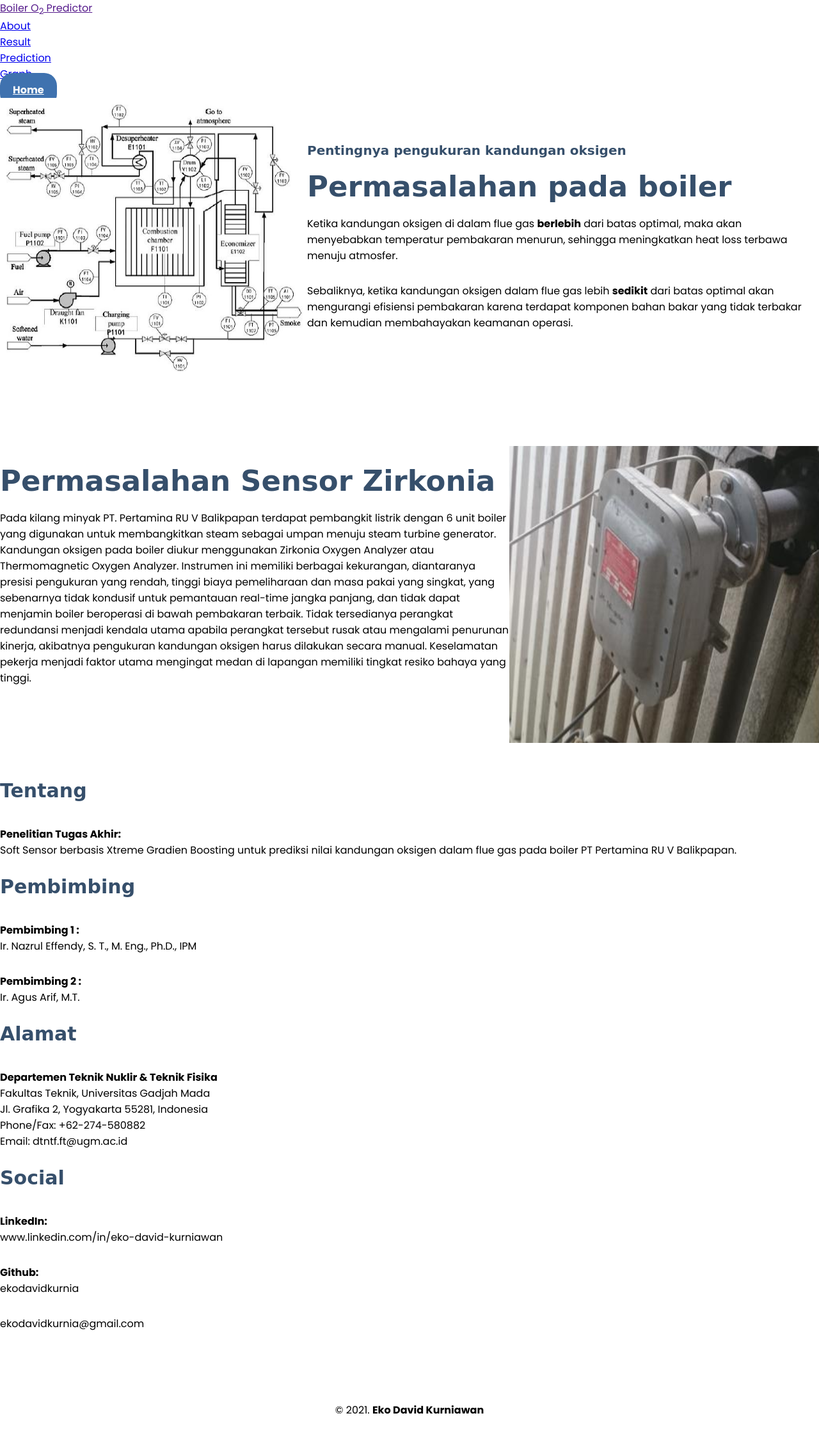
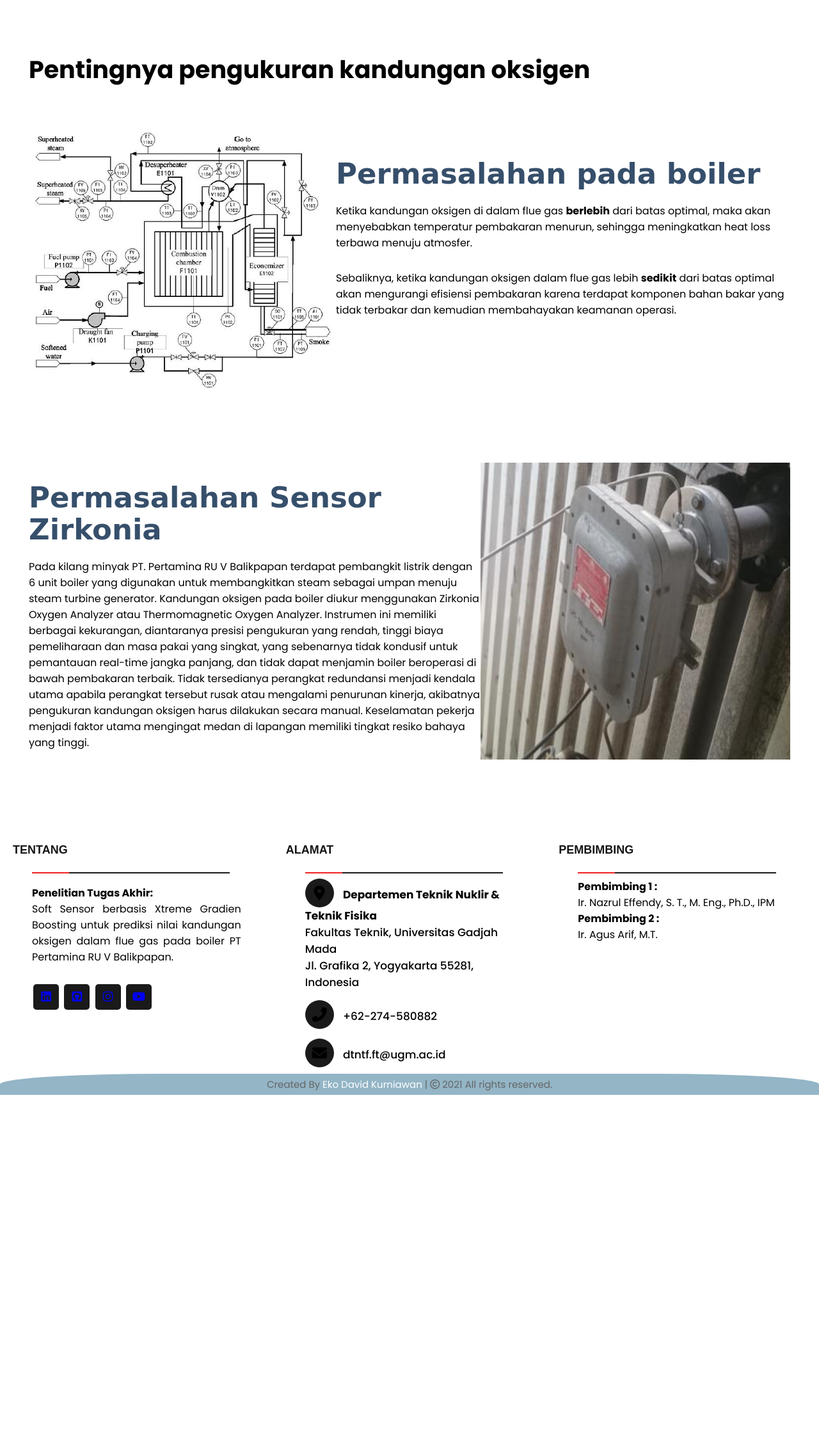
Before and after one commit to ekodavidkurnia/Flask-deployment-O2, a Flask app: page /about in a window 1280 px wide. Shown: the whole page at 64% size. After the commit the page ends 1711 px from the top, so only its background shows below. Run offline with Flask 2, Linux system fonts and the light colour scheme; some libraries are stand-ins or nearby versions.

Commit message:
update html

```diff
--- a/template/about.html
+++ b/template/about.html
@@ -5,29 +5,62 @@
     <meta name="viewport" content="width=device-width, initial-scale=1.0">
     <title>O2 Content Prediction</title>
     <link rel="stylesheet" href="{{ url_for('static', filename='css/style.css') }}">
+    <script src="https://kit.fontawesome.com/a076d05399.js"></script>
 
 </head>
 <body>
-    <nav>
-        <div class="wrapper">
-            <div class="logo"><a href=''>Boiler O<sub>2</sub> Predictor</a></div>
-            <div class="menu">
-                <ul>
+    <nav class="navbar">
+        <div class="content">
+          <div class="logo">
+            <a href="#">Boiler O<sub>2</sub> Predictor</a>
+          </div>
+          <ul class="menu-list">
+            <div class="icon cancel-btn">
+              <i class="fas fa-times"></i>
+            </div>
+            <li><a href="/">Home</a></li>
             <li><a href="/about">About</a></li>
             <li><a href="/result">Result</a></li>
             <li><a href="/prediction">Prediction</a></li>
-                    <li><a href="/graph">Graph</a></li>
-                    <li><a href="/" class="tbl-biru">Home</a></li>
+            <li><a href="/graph">Dataset</a></li>
           </ul>
+          <div class="icon menu-btn">
+            <i class="fas fa-bars"></i>
           </div>
         </div>
     </nav>
-    <div class="wrapper">
+
+    <div class="banner"></div>
+    <div class="about">
+        <div class="content">
+          <div class="title">Pentingnya pengukuran kandungan oksigen</div>
+        </div>
+    </div>
+
+    <script>
+        const body = document.querySelector("body");
+        const navbar = document.querySelector(".navbar");
+        const menuBtn = document.querySelector(".menu-btn");
+        const cancelBtn = document.querySelector(".cancel-btn");
+        menuBtn.onclick = ()=>{
+          navbar.classList.add("show");
+          menuBtn.classList.add("hide");
+          body.classList.add("disabled");
+        }
+        cancelBtn.onclick = ()=>{
+          body.classList.remove("disabled");
+          navbar.classList.remove("show");
+          menuBtn.classList.remove("hide");
+        }
+        window.onscroll = ()=>{
+          this.scrollY > 20 ? navbar.classList.add("sticky") : navbar.classList.remove("sticky");
+        }
+    </script>
+    <div class="content">
         <!-- untuk home -->
         <section id="home">
             <img src= "{{ url_for('static', filename= "images/diagram boiler.PNG")}}" />
             <div class="kolom">
-                <p class="deskripsi">Pentingnya pengukuran kandungan oksigen</p>
                 <h2>Permasalahan pada boiler</h2>
                 <p>Ketika kandungan oksigen di dalam flue gas <b>berlebih</b> dari batas optimal, maka akan menyebabkan temperatur pembakaran menurun, sehingga meningkatkan heat loss terbawa menuju atmosfer.</p>
                 <p>Sebaliknya, ketika kandungan oksigen dalam flue gas lebih <b>sedikit</b> dari batas optimal akan mengurangi efisiensi pembakaran karena terdapat komponen bahan bakar yang tidak terbakar dan kemudian membahayakan keamanan operasi.</p>
@@ -51,42 +84,62 @@
             </div>
             <img class = "zirkon" src= "{{ url_for('static', filename= "images/zirkonia.PNG")}}" />
         </section>
+    </div>
 
-    <div id="contact">
-        <div class="wrapper">
-            <div class="footer">
-                <div class="footer-section">
-                    <h3>Tentang</h3>
+    <footer>
+      <div class="main-content">
+        <div class="left box">
+          <h2>Tentang</h2>
+          <div class="content">
             <p><b>Penelitian Tugas Akhir: </b> <br> Soft Sensor berbasis Xtreme Gradien Boosting untuk prediksi nilai kandungan oksigen dalam flue gas pada boiler PT Pertamina RU V Balikpapan. </p>
+            <div class="social">
+              <a href="https://www.linkedin.com/in/eko-david-kurniawan"><span class="fab fa-linkedin"></span></a>
+              <a href="https://github.com/ekodavidkurnia"><span class="fab fa-github-square"></span></a>
+              <a href="https://www.instagram.com/edavidkurnia/"><span class="fab fa-instagram"></span></a>
+              <a href="#"><span class="fab fa-youtube"></span></a>
             </div>
-                <div class="footer-section">
-                    <h3>Pembimbing</h3>
-                    <p><b>Pembimbing 1 :</b> <br> Ir. Nazrul Effendy, S. T., M. Eng., Ph.D., IPM</p>
-                    <p><b>Pembimbing 2 :</b> <br> Ir. Agus Arif, M.T.</p>
           </div>
-                <div class="footer-section">
-                    <h3>Alamat</h3>
-                    <p><b>Departemen Teknik Nuklir & Teknik Fisika</b><br>
+        </div>
+
+        <div class="center box">
+          <h2>Alamat</h2>
+          <div class="content">
+            <div class="place">
+              <span class="fas fa-map-marker-alt"></span>
+              <span class="text"><b>Departemen Teknik Nuklir & Teknik Fisika</b><br>
                 Fakultas Teknik, Universitas Gadjah Mada<br>
-                    Jl. Grafika 2, Yogyakarta 55281, Indonesia<br>
-                    Phone/Fax: +62-274-580882<br>
-                    Email: dtntf.ft@ugm.ac.id</p>
+                Jl. Grafika 2, Yogyakarta 55281, Indonesia</span>
             </div>
-                <div class="footer-section">
-                    <h3>Social</h3>
-                    <p><b>LinkedIn: </b> <br> www.linkedin.com/in/eko-david-kurniawan </p>
-                    <p><b>Github: </b> <br> ekodavidkurnia</p>
-                    <p>ekodavidkurnia@gmail.com</p>
+            <div class="phone">
+              <span class="fas fa-phone-alt"></span>
+              <span class="text">+62-274-580882</span>
+            </div>
+            <div class="email">
+              <span class="fas fa-envelope"></span>
+              <span class="text">dtntf.ft@ugm.ac.id</span>
+            </div>
+          </div>
+        </div>
+
+        <div class="right box">
+          <h2>Pembimbing</h2>
+          <div class="content">
+            <div class="place">
+              <span class="text"><b>Pembimbing 1 :</b> <br> Ir. Nazrul Effendy, S. T., M. Eng., Ph.D., IPM</span>
+            </div>
+            <div class="phone">
+              <span class="text"><b>Pembimbing 2 :</b> <br> Ir. Agus Arif, M.T.</span>
             </div>
           </div>
         </div>
       </div>
-
-    <div id="copyright">
-        <div class="wrapper">
-            &copy; 2021. <b>Eko David Kurniawan</b>
+      <div class="bottom">
+        <center>
+          <span class="credit">Created By <a href="www.linkedin.com/in/eko-david-kurniawan">Eko David Kurniawan</a> | </span>
+          <span class="far fa-copyright"></span><span> 2021 All rights reserved.</span>
+        </center>
       </div>
-    </div>
+    </footer>
 
 
 </body>
```
Lines whose indentation alone changed are shown as unchanged.
